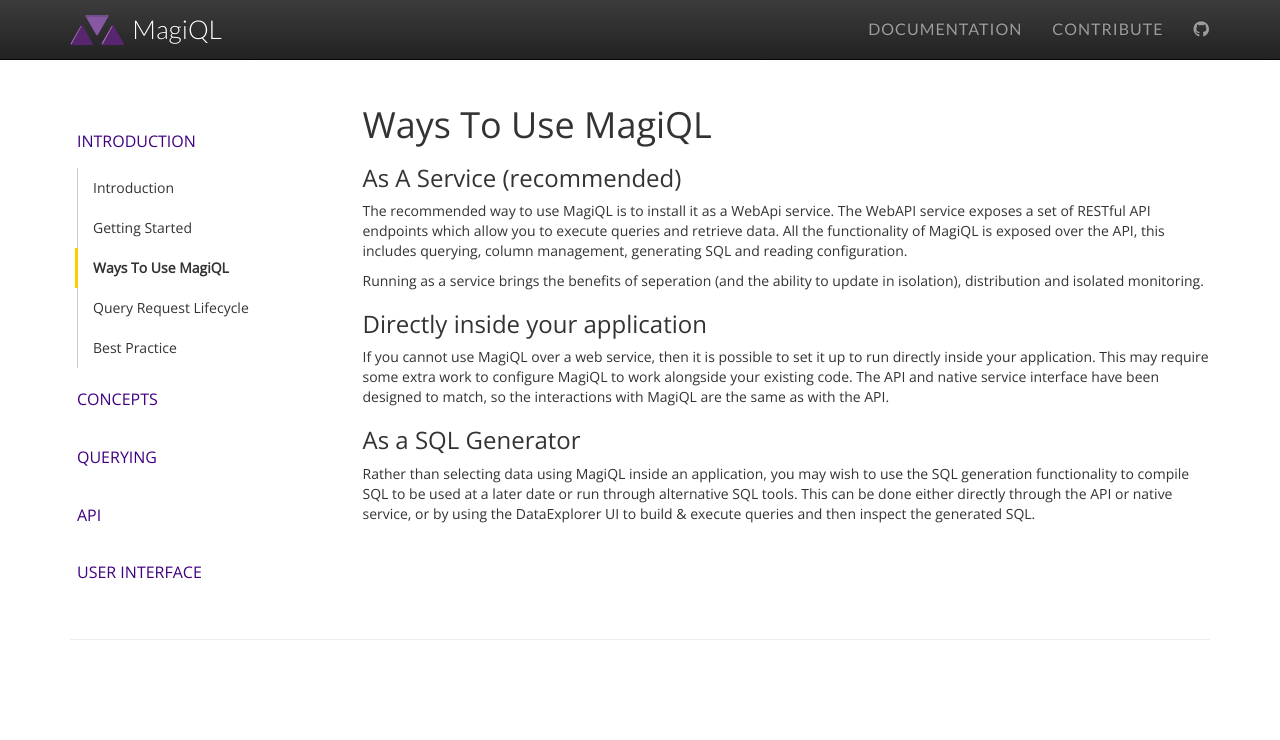
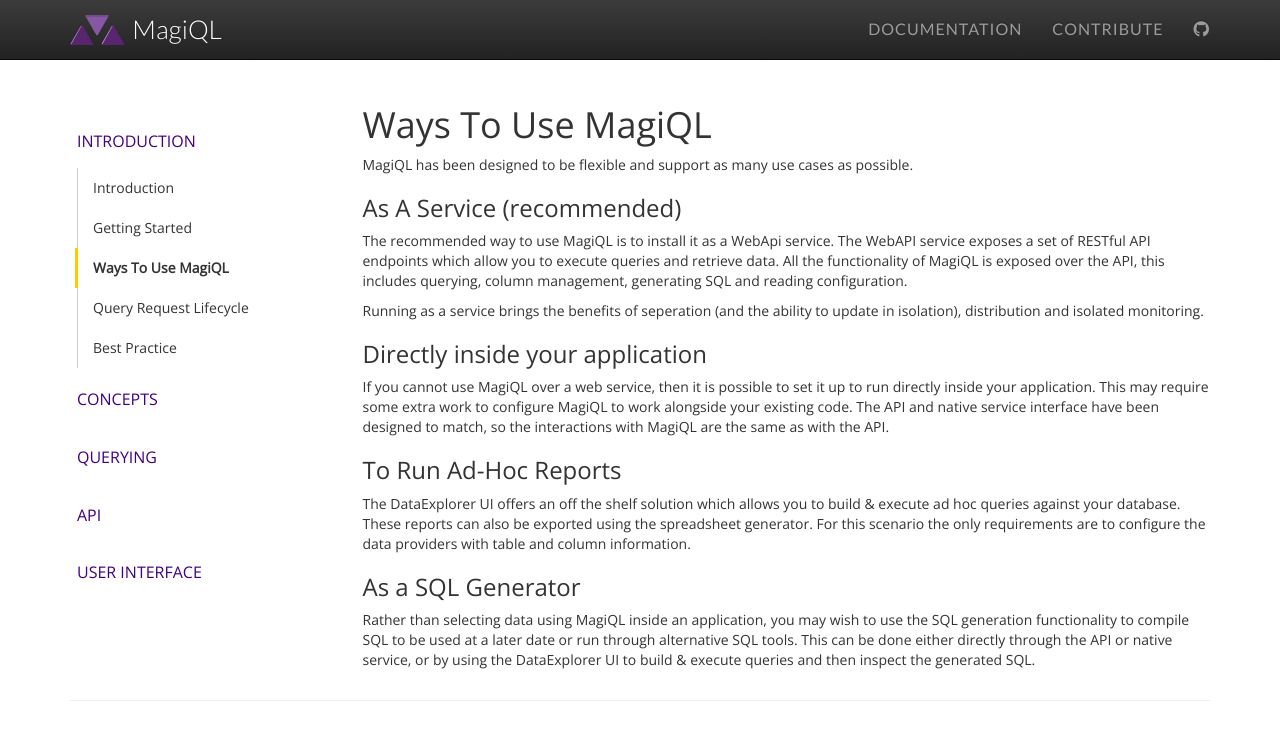
Before and after one commit to MagiQL/magiql.github.io, a Jekyll site: the page built from docs/1-introduction/102-ways-to-use-magiql.md, in a window 1280 px wide. Shown: the top 740 px of the page. Built offline with Jekyll 4.4.1, drawn with Linux system fonts in a browser that asks for light colours; nearby versions of some CDN libraries; a script that is not in the unit is left out.

Commit message:
Update 102-ways-to-use-magiql.md

```diff
--- a/docs/1-introduction/102-ways-to-use-magiql.md
+++ b/docs/1-introduction/102-ways-to-use-magiql.md
@@ -7,6 +7,8 @@
 Ways To Use MagiQL
 =======
 
+MagiQL has been designed to be flexible and support as many use cases as possible.
+
 ### As A Service (recommended)
 The recommended way to use MagiQL is to install it as a WebApi service. The WebAPI service exposes a set of RESTful API endpoints which allow you to execute queries and retrieve data. All the functionality of MagiQL is exposed over the API, this includes querying, column management, generating SQL and reading configuration.
 
@@ -15,5 +17,8 @@
 ### Directly inside your application
 If you cannot use MagiQL over a web service, then it is possible to set it up to run directly inside your application. This may require some extra work to configure MagiQL to work alongside your existing code. The API and native service interface have been designed to match, so the interactions with MagiQL are the same as with the API.
 
+### To Run Ad-Hoc Reports
+The DataExplorer UI offers an off the shelf solution which allows you to build & execute ad hoc queries against your database. These reports can also be exported using the spreadsheet generator. For this scenario the only requirements are to configure the data providers with table and column information.
+
 ### As a SQL Generator
 Rather than selecting data using MagiQL inside an application, you may wish to use the SQL generation functionality to compile SQL to be used at a later date or run through alternative SQL tools. This can be done either directly through the API or native service, or by using the DataExplorer UI to build & execute queries and then inspect the generated SQL.
```
